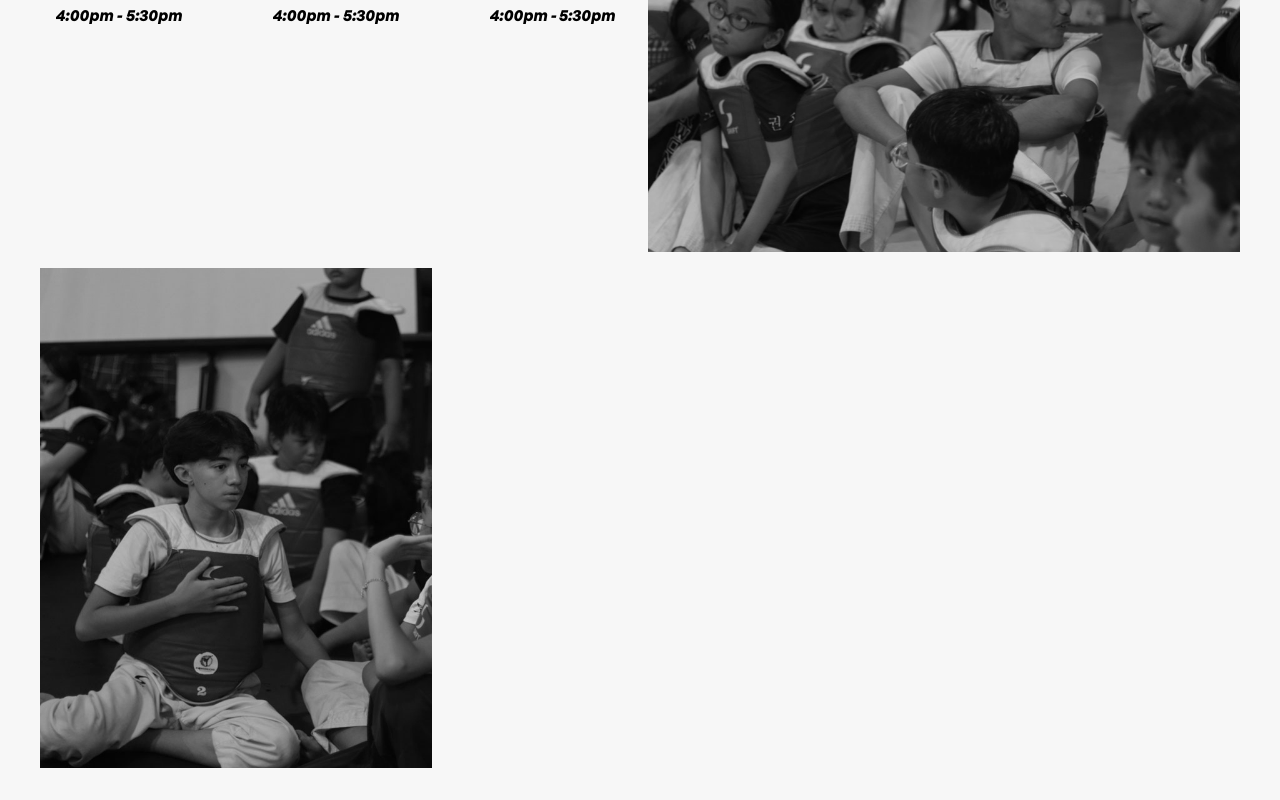
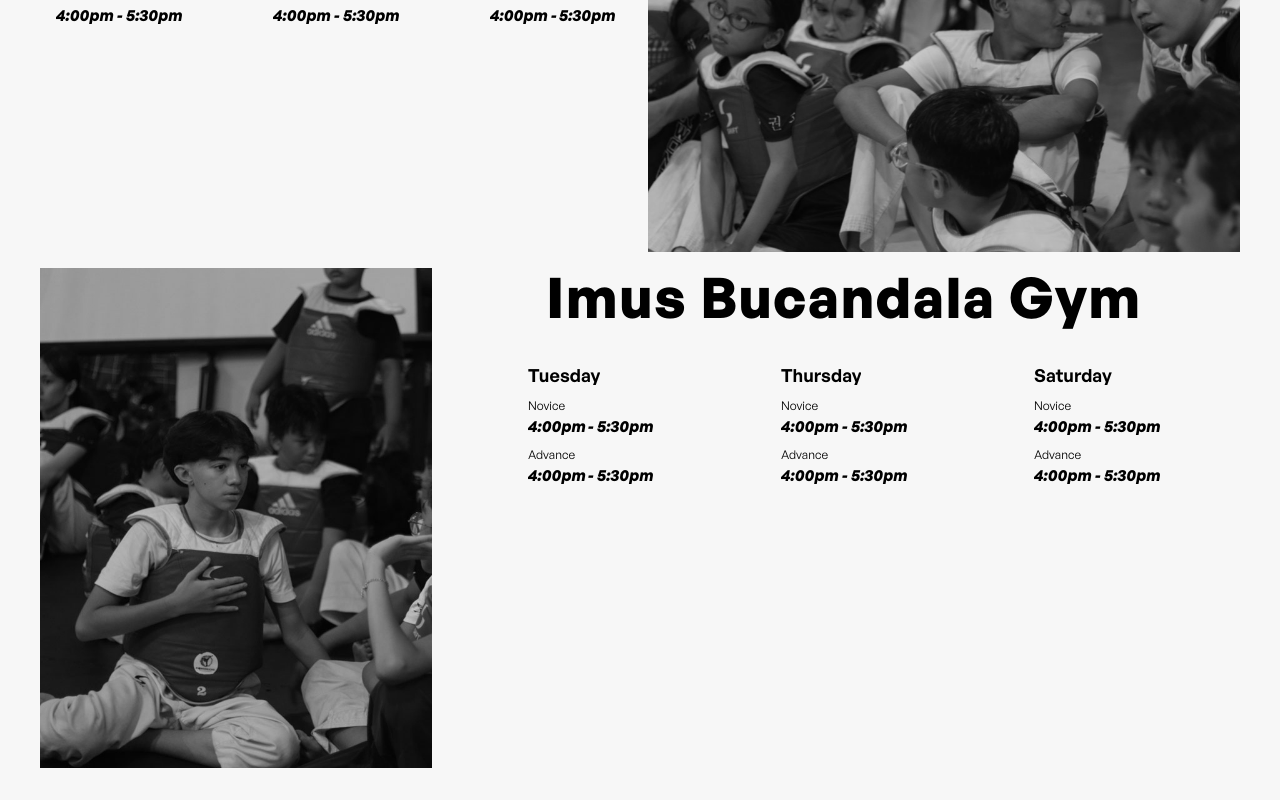
Before and after one commit to ajrobrigado23/powerkicks-website, a React (Vite) app: page /schedule in a window 1280 px wide. Shown: the part 3200-4000 px from the top of the page. Built offline with nearby package versions, Linux system fonts and the light colour scheme.

Commit message:
feat: add TrainingSchedule details in the 7th row.

```diff
--- a/src/components/sections/schedule/ScheduleGallery.jsx
+++ b/src/components/sections/schedule/ScheduleGallery.jsx
@@ -175,7 +175,29 @@ export default function ScheduleGallery() {
                     className="h-[500px] w-full"
                     centerPercentage={nineImage.centerPercentage}
                     horizontalPosition="left"
-                    delay={0.3}
+                />
+            </div>
+            <div className="col-span-8 pt-4 pl-2">
+                {/* header */}
+                <div className="text-center pb-4">
+                    <TextReveal
+                        as="h3"
+                        type="words"
+                        triggerOnScroll
+                        scrollStart="top 85%"
+                        className="text-[clamp(2.25rem,4.50vw,3.50rem)] leading-[0.9] font-bold mb-2 tracking-wide"
+                        duration={1.2}
+                        delay={0.1}
+                        stagger={0.07}
+                    >
+                        Imus Bucandala Gym
+                    </TextReveal>
+                </div>
+
+                {/* paragraph */}
+                <TrainingScheduleDetails
+                    className="flex justify-around px-4"
+                    location="dasmarinas"
                 />
             </div>
 
```
